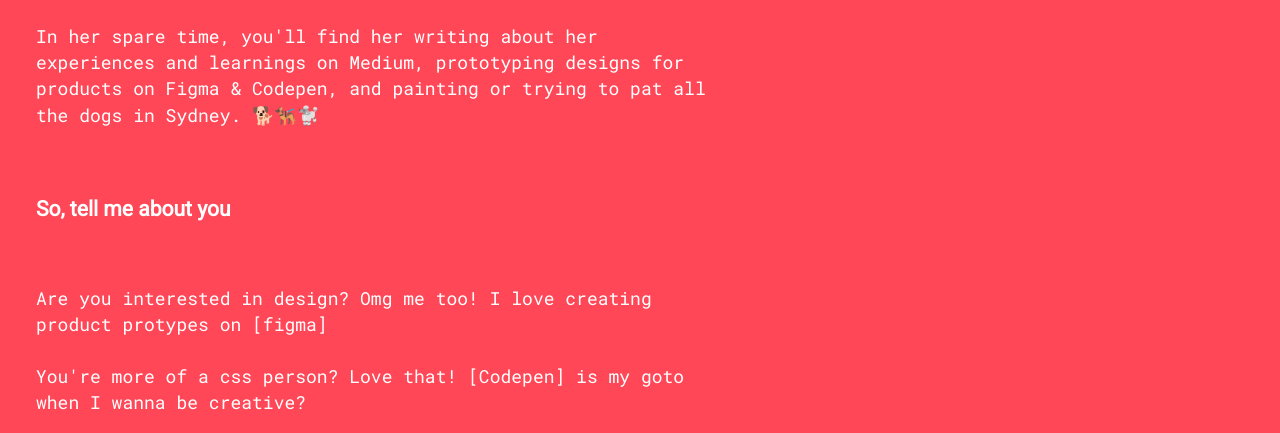
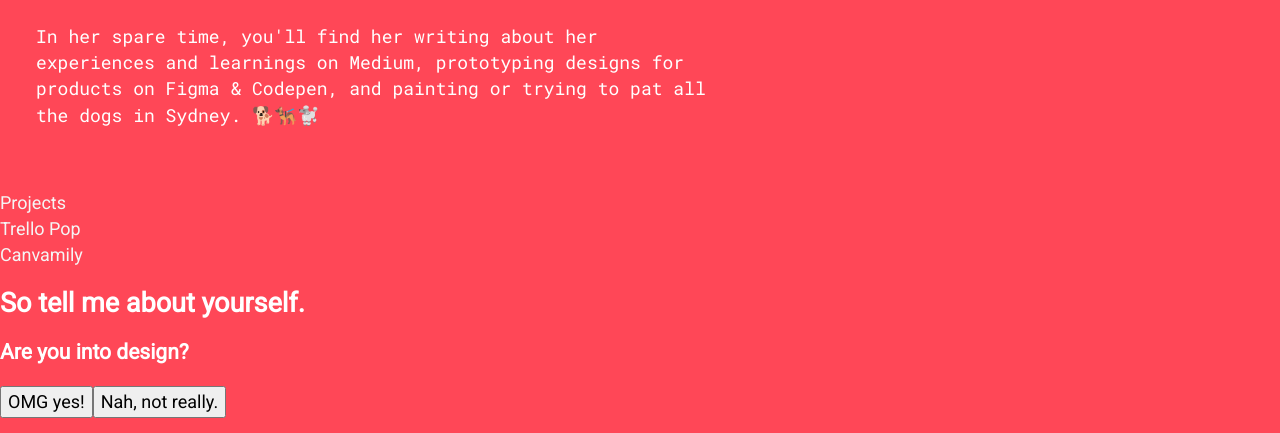
Before and after one commit to nivaaz/zaavin, a Gatsby site: page / in a window 1280 px wide. Shown: the part 600-1033 px from the top of the page. Built offline with nearby package versions, Linux system fonts and the light colour scheme; Gatsby itself is replaced by a stand-in of ours.

Commit message:
basic convo functionality works

```diff
--- /dev/null
+++ b/src/components/Convo/Convo.js
@@ -0,0 +1,63 @@
+import React from "react"
+import convo from "../../content/convo"
+import { FontAwesomeIcon } from '@fortawesome/react-fontawesome';
+
+class Convo extends React.Component{
+    state = {
+        question: 0,
+        answers: [],
+    };
+    onClickResponse = (e)=>{
+        let ans = this.state.answers;
+        ans[e.target.name] = e.target.value;
+        const currQuestion = Number(e.target.name) +1;
+
+        this.setState(
+            {question:currQuestion,
+            answers: ans}
+            , console.log(this.state) )
+
+    }
+    renderResponses = (resp, questionId)=>{
+        return resp.map((val, ind)=>{
+            return (
+            <button
+            value={ind}
+            name={questionId}
+            key={ind}
+            onClick = {this.onClickResponse}>
+                 {val}
+                  </button>)
+        })
+    }
+    numbum = () => {
+        const x = convo.map((key, val)=>{
+            if (val > this.state.question){
+                return (<> </>)
+            } else {
+                const q = key.question;
+                const replies = this.renderResponses(key.responses, val)
+                const ans =  (this.state.answers[val] == 0) ? key.render : "" ;
+                const icon = (this.state.answers[val] == 0) ? <FontAwesomeIcon icon={['fab', key.social]}/> :"";
+                return (
+                <div key = {val}>
+                    <h3>{q}</h3>
+                    {replies}
+                    <div>
+                        {ans} {icon}
+                     </div>
+                </div>)
+            }
+        }
+        )
+        return ( <div>{x}</div> )
+    }
+    render(){
+        return (
+            <div>
+                <h2> So tell me about yourself.</h2>
+            {this.numbum()}
+            </div>)
+    }
+}
+export default Convo;
--- a/src/components/Welcome/Welcome.js
+++ b/src/components/Welcome/Welcome.js
@@ -28,8 +28,8 @@ const Welcome = () => (
       and painting or trying to pat all the dogs in Sydney. 🐕🐕‍🦺🐩
     </p>
 
-    <h3 className={styles.you}> So, tell me about you </h3>
-    <p>
+    {/* <h3 className={styles.you}> So, tell me about you </h3> */}
+    {/* <p>
       {" "}
       Are you interested in design? Omg me too! I love creating product protypes
       on [figma]
@@ -47,7 +47,7 @@ const Welcome = () => (
 
     <p>
       OOOO Do you like puppies?You have to check out my dog Rubi on Instagram
-    </p>
+    </p> */}
   </div>
 )
 
--- a/src/components/primary_button/PrimaryButton.js
+++ b/src/components/primary_button/PrimaryButton.js
@@ -2,6 +2,9 @@ import React from "react"
 import styles from "./primaryButton.module.css";
 
 const PrimaryButton = props => {
-  return <button className={styles.button}> {props.text} </button>
+  return <button
+  className={styles.button}
+  onClick = {props.onClickHandle}
+  > {props.text} </button>
 }
 export default PrimaryButton
--- a/src/components/social_links/SocialLinks.js
+++ b/src/components/social_links/SocialLinks.js
@@ -5,9 +5,9 @@ import styles from './SocialLinks.module.css';
 
 
 const SocialLinks = () => {
-  const socialList = socials.map((key)=>{
+  const socialList = socials.map((key, val)=>{
     return (
-    <h3><a href={key.link}>
+    <h3 key={val}><a href={key.link}>
     <FontAwesomeIcon icon={['fab', key.icon]} />
     </a></h3>
     )
--- /dev/null
+++ b/src/content/convo.json
@@ -0,0 +1,44 @@
+[
+    {
+        "question" : "Are you into design?",
+        "responses" : ["OMG yes!", "Nah, not really."],
+        "render" : "Same! That's so cool, you should definately check out my Figma account",
+        "link" : "",
+        "social":"figma"
+    },
+    {
+        "question" : "Are you into programming?",
+        "responses" : ["Yes! I like it!", "Nah, sorry mate."],
+        "render" : "Awsome! I'ma actually a self taught software engineer - my projects can be found here.",
+        "link" : "",
+        "social":"github"
+    },
+    {
+        "question" : "Have you every played with Codepen?",
+        "responses" : ["I dabble occasionally", "No..."],
+        "render" : "I do sometimes as well, here's a link to some of my creations!",
+        "link" : "",
+        "social":"codepen"
+    },
+    {
+        "question" : "Okay well are you into reading/ writing? I write articles regularly on Medium.",
+        "responses" : ["That's so cool, show me your work!", "Not my jam."],
+        "render" : "I write about my experiences and failures. You should let me know what you think!",
+        "link" : "",
+        "social":"medium"
+    },
+    {
+        "question" : "Are you into design?",
+        "responses" : ["OMG yes!", "Nah, not really"],
+        "render" : "Same! That's so cool, you should definately check out my Figma account",
+        "link" : "",
+        "social":"figma"
+    },
+    {
+        "question" : "Are you into design?",
+        "responses" : ["OMG yes!", "Nah, not really"],
+        "render" : "Same! That's so cool, you should definately check out my Figma account",
+        "link" : "",
+        "social":"figma"
+    }
+]
--- a/src/pages/index.js
+++ b/src/pages/index.js
@@ -3,6 +3,7 @@ import { Link } from "gatsby"
 import Layout from "../components/layout/layout"
 import Welcome from "../components/Welcome/Welcome"
 import SocialLinks from "../components/social_links/SocialLinks"
+import Convo from "../components/convo/Convo"
 import SEO from "../components/seo"
 import { faFigma, faLinkedin,  faGithub,faInstagram, faMedium, faCodepen} from '@fortawesome/free-brands-svg-icons';
 import { fab } from '@fortawesome/free-brands-svg-icons'
@@ -17,6 +18,7 @@ const IndexPage = () => (
     <Link to="/Projects/"> Projects </Link>
     <Link to="/TrelloAPI/"> Trello Pop </Link>
     <Link to="/Canvamily/"> Canvamily </Link>
+    <Convo/>
     <SocialLinks/>
   </Layout>
 )
```
Also changed, not shown: src/components/Convo/convo.modules.css (added).
